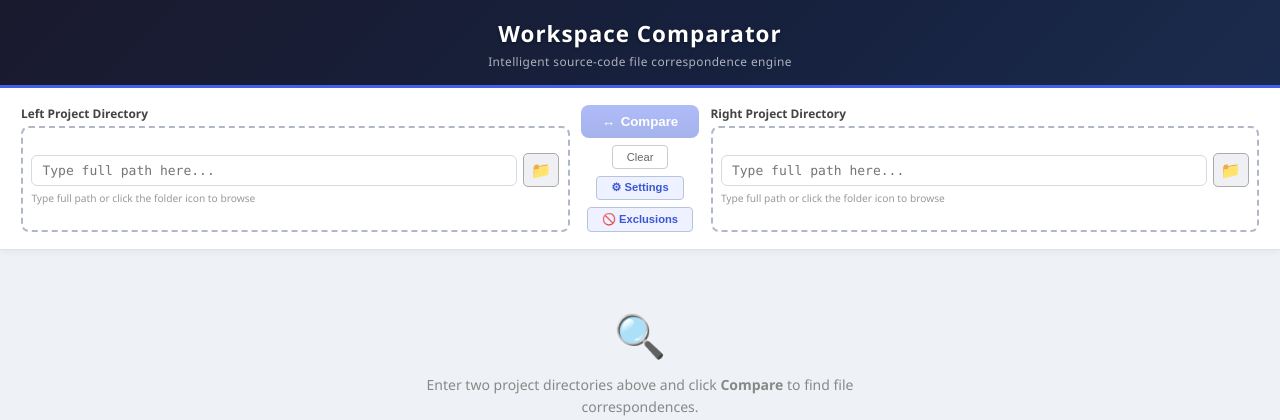
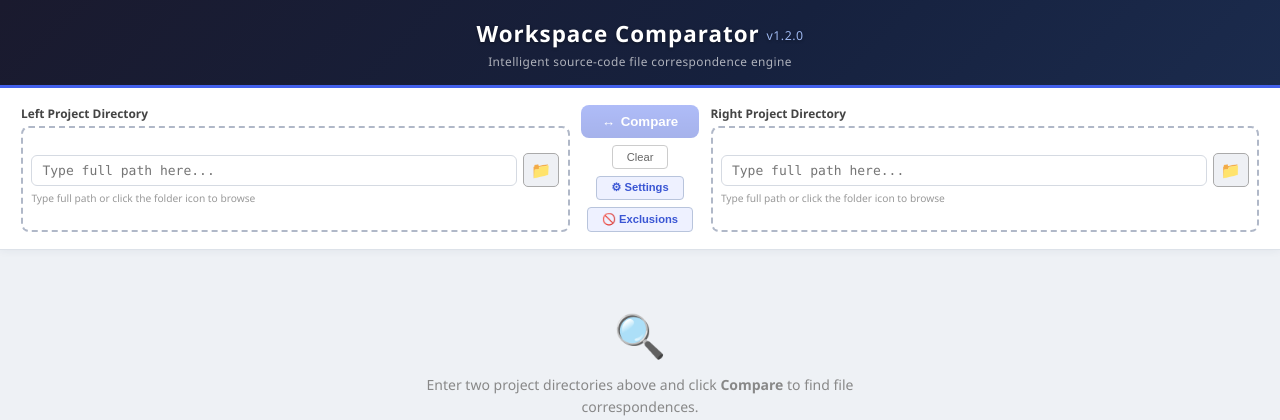
Before and after one commit to angelahack1/WorkspaceComparator, a Python web app: template comparator/templates/comparator/index.html in a window 1280 px wide. Shown: the top 420 px of the page. Run offline with Jinja, Linux system fonts and the light colour scheme; the template is opened without the code that fills it, so the values that code supplies are empty.

Commit message:
Update to version 1.2.0 in every corner, by Tlamatini's-AutoBot.

```diff
--- a/build.py
+++ b/build.py
@@ -36,6 +36,8 @@ import sys
 import time
 import urllib.error
 import urllib.request
+
+from workspace_comparator import __version__ as APP_VERSION
 
 ROOT = os.path.dirname(os.path.abspath(__file__))
 APP_NAME = 'WorkSpaceComparator'
@@ -205,6 +207,7 @@ def main() -> int:
     no_verify = '--no-verify' in sys.argv[1:]
 
     py = sys.executable
+    print(f'Building {APP_NAME} v{APP_VERSION}')
     print(f'Using Python interpreter: {py}')
 
     if skip_deps:
@@ -264,6 +267,7 @@ def main() -> int:
     print('  BUILD SUCCESSFUL')
     print('=' * 70)
     print(f'  Executable : {exe_path}')
+    print(f'  Version    : {APP_VERSION}')
     print(f'  Size       : {size_mb:.1f} MB')
     print()
     print('  Copy this single file to any Windows machine and run it.')
--- a/comparator/templates/comparator/file_compare.html
+++ b/comparator/templates/comparator/file_compare.html
@@ -6,7 +6,7 @@
   <meta http-equiv="Cache-Control" content="no-cache, no-store, must-revalidate">
   <meta http-equiv="Pragma" content="no-cache">
   <meta http-equiv="Expires" content="0">
-  <title>File Compare</title>
+  <title>File Compare · Workspace Comparator v1.2.0</title>
   <style>
     *, *::before, *::after { box-sizing: border-box; margin: 0; padding: 0; }
     html, body { height: 100%; font-family: "Segoe UI Variable", "Segoe UI", Tahoma, Geneva, Verdana, sans-serif; background: #eef1f5; color: #1a1a2e; }
--- a/comparator/templates/comparator/index.html
+++ b/comparator/templates/comparator/index.html
@@ -6,7 +6,7 @@
   <meta http-equiv="Cache-Control" content="no-cache, no-store, must-revalidate">
   <meta http-equiv="Pragma" content="no-cache">
   <meta http-equiv="Expires" content="0">
-  <title>Workspace Comparator</title>
+  <title>Workspace Comparator v1.2.0</title>
   <style>
     *, *::before, *::after { box-sizing: border-box; margin: 0; padding: 0; }
     html { font-size: 14px; }
@@ -14,6 +14,7 @@
 
     .app-header { background: linear-gradient(135deg, #1a1a2e 0%, #16213e 60%, #1b2b4d 100%); color: #fff; text-align: center; padding: 1.3rem 1rem 1.1rem; border-bottom: 3px solid #4361ee; box-shadow: 0 2px 12px rgba(16,23,32,0.35); }
     .app-header h1 { font-size: 1.6rem; font-weight: 700; letter-spacing: 1px; text-shadow: 0 1px 3px rgba(0,0,0,0.4); }
+    .app-header .app-ver { font-size: 0.55em; font-weight: 500; color: #9db7f0; letter-spacing: 0.5px; vertical-align: middle; }
     .app-header .subtitle { font-size: 0.85rem; opacity: 0.65; margin-top: 0.3rem; letter-spacing: 0.4px; }
 
     .input-section { display: flex; align-items: stretch; gap: 0.75rem; padding: 1.2rem 1.5rem; background: #fff; border-bottom: 1px solid #dde2e9; box-shadow: 0 1px 8px rgba(27,58,92,0.06); }
@@ -172,7 +173,7 @@
 <body>
 
   <header class="app-header">
-    <h1>Workspace Comparator</h1>
+    <h1>Workspace Comparator <span class="app-ver">v1.2.0</span></h1>
     <p class="subtitle">Intelligent source-code file correspondence engine</p>
   </header>
 
--- a/launcher.py
+++ b/launcher.py
@@ -24,6 +24,8 @@ import sys
 import threading
 import time
 import webbrowser
+
+from workspace_comparator import __version__
 
 HOST = '127.0.0.1'
 DEFAULT_PORT = 9000
@@ -60,7 +62,7 @@ def main() -> int:
                   or os.environ.get('WSC_NO_BROWSER') == '1')
 
     print('=' * 60)
-    print('  Workspace Comparator - standalone server')
+    print(f'  Workspace Comparator v{__version__} - standalone server')
     print('=' * 60)
 
     if _port_in_use(port):
--- a/workspace_comparator/__init__.py
+++ b/workspace_comparator/__init__.py
@@ -6,3 +6,8 @@
 # ║ E-mail  : angela@xaiht.org                                             ║
 # ║ © 2026 Ángela López Mendoza — All rights reserved.                     ║
 # ╚════════════════════════════════════════════════════════════════════════╝
+
+# Single source of truth for the application version. Referenced by
+# launcher.py (console banner) and build.py (build banners); the README
+# badge and the template titles/headers carry the same number by hand.
+__version__ = '1.2.0'
```
Also changed, not shown: CLAUDE.md (+3 -0 lines), README.md.
